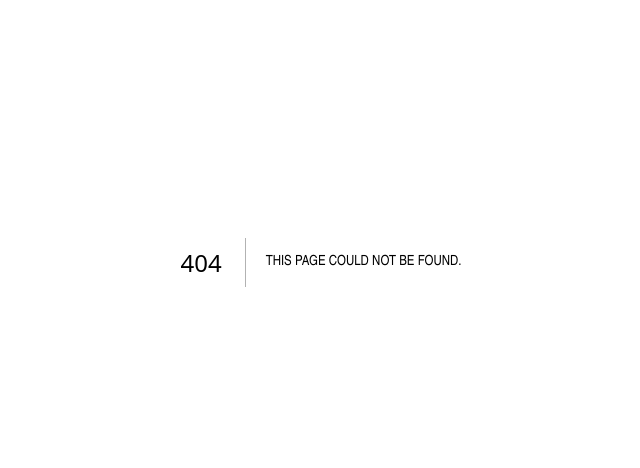
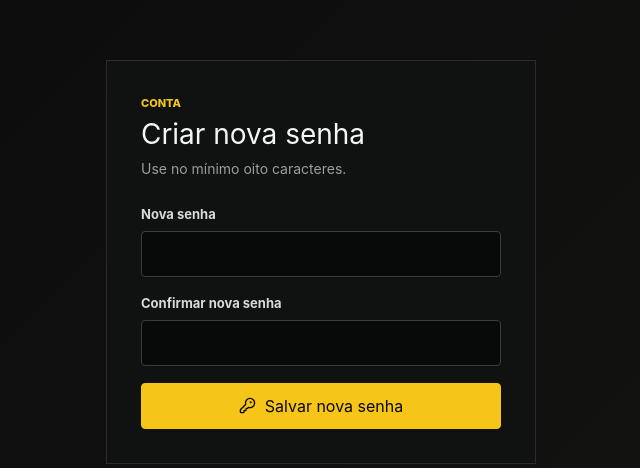
Before and after one commit to Vitorhugov1/Aula-2-e-3-HTML-CSS, a Next.js app: page /admin/reset-password in a window 1280 px wide. Before the commit this address had no page. Shown: the part 138-606 px from the top of the page, without its empty margins (319-959 px from the left). Built offline with nearby package versions, Linux system fonts and the light colour scheme.

Commit message:
Add password recovery screen [skip ci]

```diff
--- /dev/null
+++ b/app/admin/reset-password/ResetPasswordForm.tsx
@@ -0,0 +1,39 @@
+'use client'
+
+import { useState } from 'react'
+import { useRouter } from 'next/navigation'
+import { KeyRound, LoaderCircle } from 'lucide-react'
+import { createClient } from '@/lib/supabase/client'
+
+export default function ResetPasswordForm() {
+  const router = useRouter()
+  const [password, setPassword] = useState('')
+  const [confirmation, setConfirmation] = useState('')
+  const [message, setMessage] = useState('')
+  const [loading, setLoading] = useState(false)
+
+  async function submit(event: React.FormEvent<HTMLFormElement>) {
+    event.preventDefault()
+    if (password.length < 8) return setMessage('A senha deve ter no mínimo oito caracteres.')
+    if (password !== confirmation) return setMessage('As senhas não coincidem.')
+    setLoading(true)
+    setMessage('')
+    try {
+      const { error } = await createClient().auth.updateUser({ password })
+      if (error) throw error
+      router.replace('/admin')
+      router.refresh()
+    } catch {
+      setMessage('O link expirou ou não é válido. Solicite uma nova recuperação.')
+    } finally {
+      setLoading(false)
+    }
+  }
+
+  return <form className="admin-auth-form" onSubmit={submit}>
+    <label>Nova senha<input type="password" value={password} onChange={(event) => setPassword(event.target.value)} autoComplete="new-password" minLength={8} required /></label>
+    <label>Confirmar nova senha<input type="password" value={confirmation} onChange={(event) => setConfirmation(event.target.value)} autoComplete="new-password" minLength={8} required /></label>
+    {message && <p className="admin-alert error" role="alert">{message}</p>}
+    <button className="admin-primary" disabled={loading}>{loading ? <LoaderCircle className="admin-spin" /> : <KeyRound />}Salvar nova senha</button>
+  </form>
+}
--- /dev/null
+++ b/app/admin/reset-password/page.tsx
@@ -0,0 +1,8 @@
+import ResetPasswordForm from './ResetPasswordForm'
+
+export default function ResetPasswordPage() {
+  return <main className="admin-auth-page"><section className="admin-auth-panel" aria-labelledby="reset-title">
+    <p className="admin-kicker">Conta</p><h1 id="reset-title">Criar nova senha</h1>
+    <p className="admin-muted">Use no mínimo oito caracteres.</p><ResetPasswordForm />
+  </section></main>
+}
```
